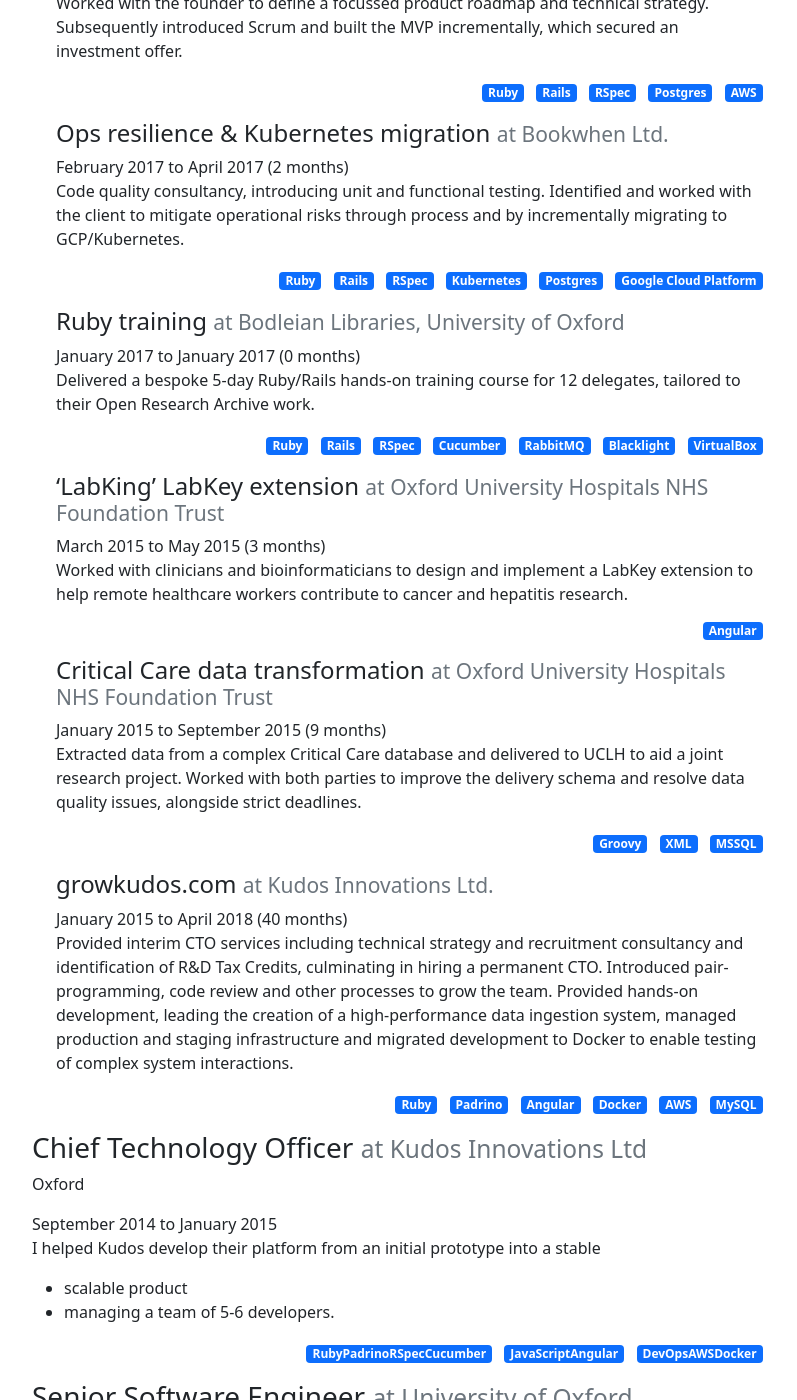
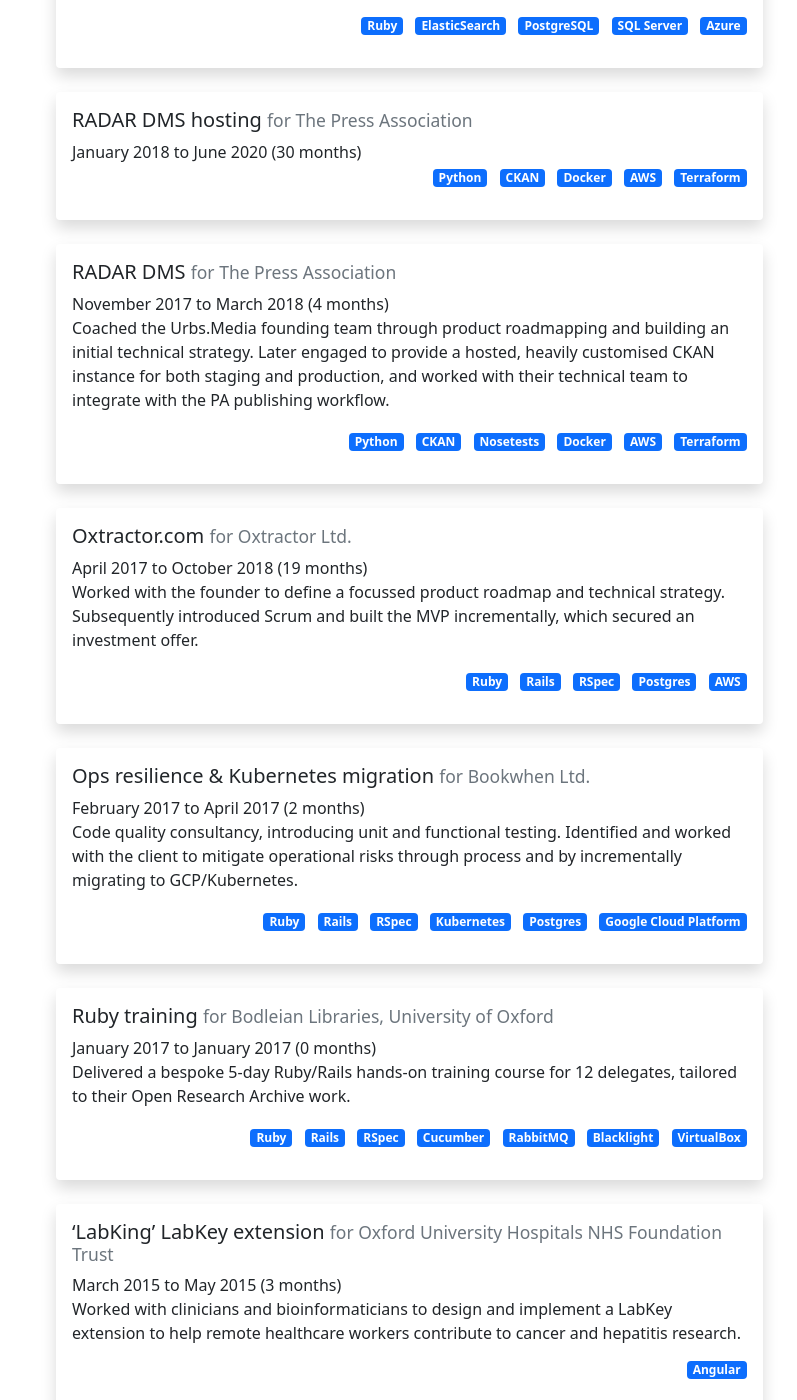
Before and after one commit to spikeheap/cv, a Jekyll site: the page built from index.markdown, in a window 1280 px wide and 1400 px high, scrolled down 4113 px. Shown: the whole window, without its empty margins (54-851 px from the left). Built offline with Jekyll 4.4.1, drawn with Linux system fonts in a browser that asks for light colours; some of the changed text lies outside the part shown.

Commit message:
Minor typo and Liquid optimisation

```diff
--- a/_includes/experience.html
+++ b/_includes/experience.html
@@ -15,12 +15,15 @@
     {{ role.content | markdownify }}
 
     <div class="ml-4">
-      {% assign sortedProjects = site.projects | reverse %}
-      {% for project in sortedProjects %}
-        {% if project.role_key == role.key %}
+
+      {% assign sortedProjects = site.projects | where: "role_key", role.key | reverse %}
+
+      {% if sortedProjects.size > 0 %}
+        <h4>Projects</h4>
+        {% for project in sortedProjects %}
           {% include project.html project=project %}
-        {% endif %}
-      {% endfor %}
+        {% endfor %}
+      {% endif %}
     </div>
 
     <div>
--- a/_includes/project.html
+++ b/_includes/project.html
@@ -1,5 +1,10 @@
 <!-- TODO: refactor to reuse in experience -->
-<h4>{{ include.project.name }} <small class="text-muted">at {{ include.project.client }}</small></h4>
+<div class="mb-4 p-3 shadow rounded">
+  <h5>{{ include.project.name }}
+    {% if include.project.client %}
+      <small class="text-muted">for {{ include.project.client }}</small>
+      {% endif %}
+  </h5>
   {% assign end_date = include.project.end_date | date: "%s" %}
   {% assign start_date = include.project.start_date | date: "%s" %}
 
@@ -23,3 +28,4 @@
       {% endfor %}
     </ul>
   </div>
+</div>
```
Lines whose indentation alone changed are shown as unchanged.
